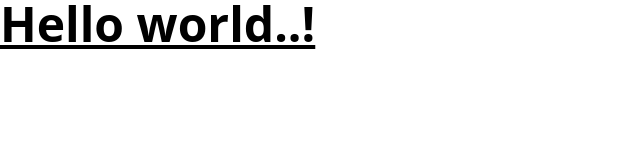
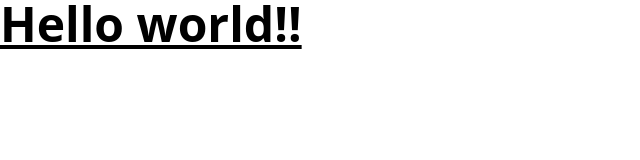
Before and after one commit to KiranThilak/website-react-tailwindcss, a React (Create React App) app: page / in a window 1280 px wide. Shown: the top 160 px of the page, without its empty margins (0-640 px from the left). Built offline with nearby package versions, Linux system fonts and the light colour scheme.

Commit message:
tailwind config

```diff
--- a/src/App.js
+++ b/src/App.js
@@ -5,7 +5,7 @@ function App() {
     <div>
 
     <h1 className="text-5xl font-bold underline">
-      Hello world..!
+      Hello world!!
     </h1>
 
 
```
